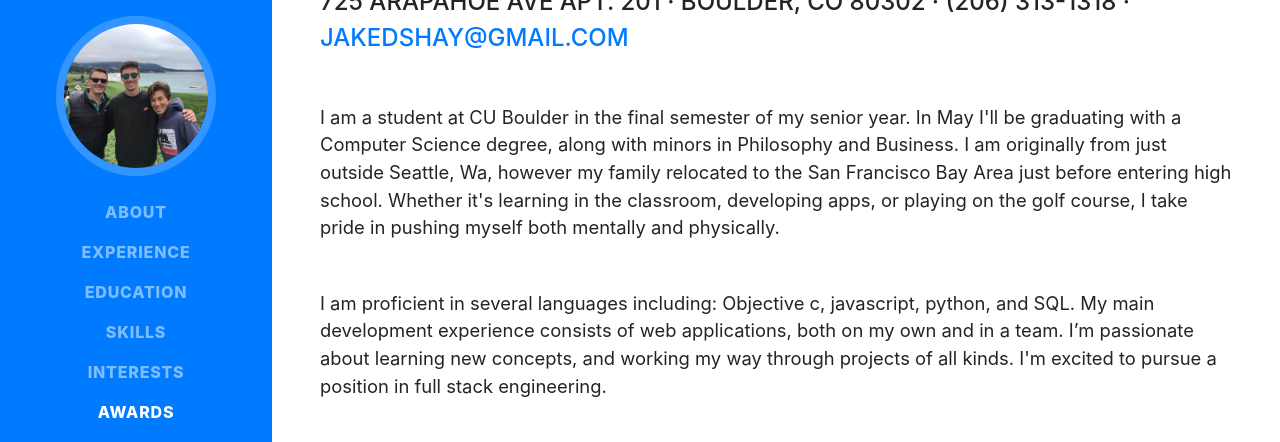
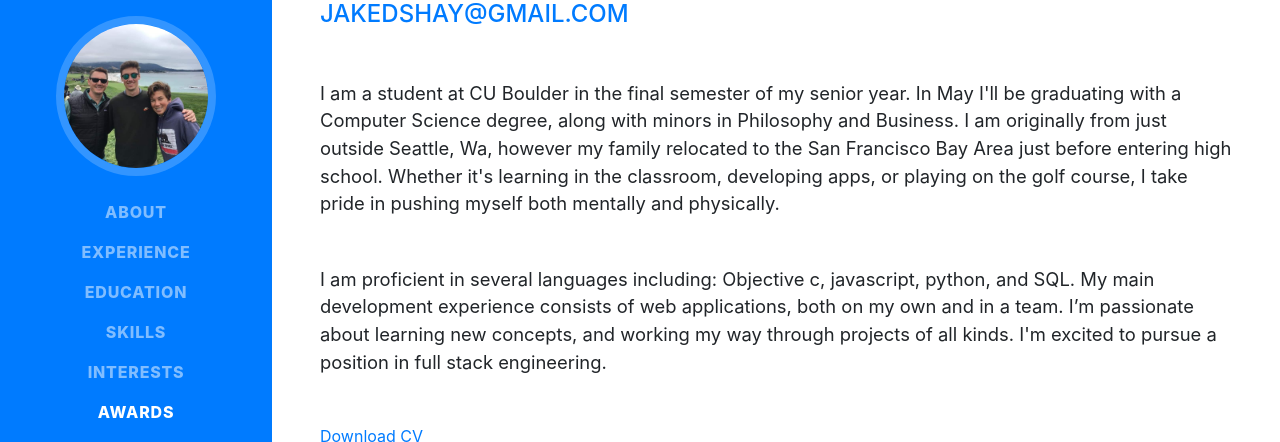
Before and after one commit to jakeshay/jakeshay.github.io, a website with bundled scripts: page index.html in a window 1280 px wide. Shown: the part 180-622 px from the top of the page. Built offline with nearby package versions, Linux system fonts and the light colour scheme; a web font is replaced by a local one.

Commit message:
adding resume link

```diff
--- a/index.html
+++ b/index.html
@@ -72,6 +72,9 @@
         </div>
         <p class="lead mb-5">I am a student at CU Boulder in the final semester of my senior year. In May I'll be graduating with a Computer Science degree, along with minors in Philosophy and Business. I am originally from just outside Seattle, Wa, however my family relocated to the San Francisco Bay Area just before entering high school. Whether it's learning in the classroom, developing apps, or playing on the golf course, I take pride in pushing myself both mentally and physically.</p>
         <p class="lead mb-5">I am proficient in several languages including: Objective c, javascript, python, and SQL. My main development experience consists of web applications, both on my own and in a team. I’m passionate about learning new concepts, and working my way through projects of all kinds. I'm excited to pursue a position in full stack engineering.</p>
+        <a href="Jake_Shay_Resume.pdf" download>Download CV</a>
+        <br>
+        <br>
         <div class="social-icons">
           <a href="https://www.linkedin.com/in/jake-shay-84064a168">
             <i class="fab fa-linkedin-in"></i>
```
Also changed, not shown: 1 other file.
